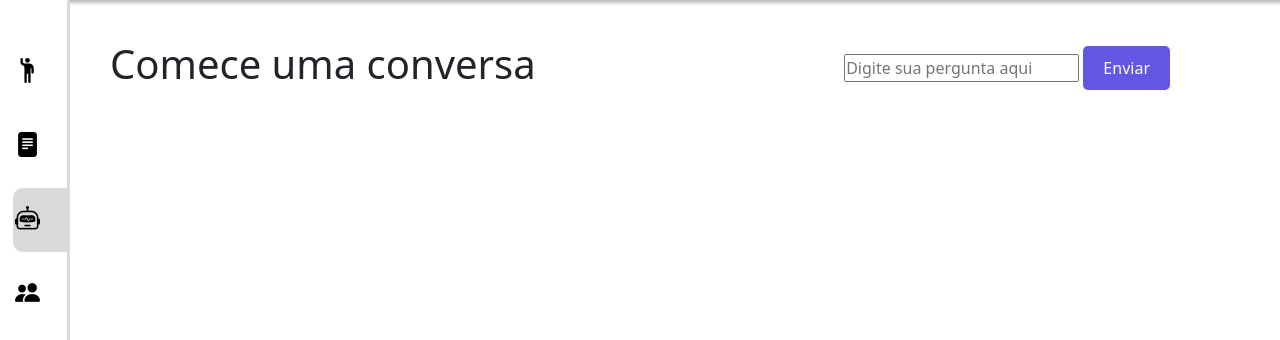
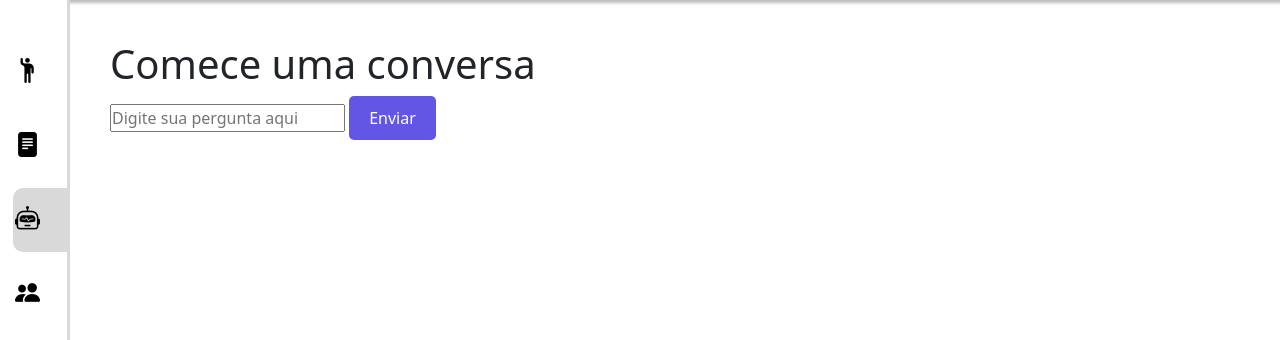
Before and after one commit to AndreyHenrique1/ProjetoTCC, a Flask app: page /ia in a window 1280 px wide. Shown: the part 80-420 px from the top of the page. Run offline with Flask 3, Linux system fonts and the light colour scheme; parts of the project's set-up code (start-up, migrations or seed data) failed here and were passed over.

Commit message:
Atualização

```diff
--- a/back-end/routes/ia_route.py
+++ b/back-end/routes/ia_route.py
@@ -2,7 +2,7 @@ from flask import Blueprint, render_template, request, jsonify
 import openai
 
 ia_route = Blueprint('ia', __name__)
-openai.api_key = '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'
+openai.api_key = 'sk-svcacct-KNCExInW1Ks2qEMqUCVoITq4IA2iPgRkwnVcKMHMp3AvY70tA_uEhdR-S5iYJA8T3BlbkFJIVIfz1Y1LhYl-PRYF8-I-vrqNuB0MLiXShOTisY2s9wHRhkQG4_C2MibeDQE8cAA'
 
 @ia_route.route('/ia', methods=['GET', 'POST'])
 def pagina_ia():
--- a/front-end/templates/ia.html
+++ b/front-end/templates/ia.html
@@ -7,8 +7,7 @@
     <title>Chat com IA</title>
 
     <!--Link do favicon-->
-    <link rel="shortcut icon" href="{{ url_for('static', filename='Imagens/Foto_logo_Icone.ico') }}"
-        type="image/x-icon">
+    <link rel="shortcut icon" href="{{ url_for('static', filename='Imagens/Foto_logo_Icone.ico') }}" type="image/x-icon">
 
     <!--Arquivo do CSS-->
     <link rel="stylesheet" href="{{ url_for('static', filename='style/estilo.css') }}">
@@ -37,13 +36,13 @@
     {% include 'menu_lateral.html' %}
 
     <main>
-        <div class="d-flex align-items-center mb-4 justify-content-between position-relative">
-            <h1>Comece uma conversa</h1>
-                <div id="resposta-container" class="resposta-container"></div>
-                <div class="input-container">
-                    <input type="text" id="input-pergunta" class="input-pergunta" placeholder="Digite sua pergunta aqui">
-                    <input type="submit" value="Enviar" class="btn_roxo">
-                </div>
+        <h1>Comece uma conversa</h1>
+
+        <div id="resposta-container" class="resposta-container"></div>
+
+        <div class="input-container">
+            <input type="text" id="input-pergunta" class="input-pergunta" placeholder="Digite sua pergunta aqui">
+            <input type="submit" value="Enviar" id="btn-enviar" class="btn_roxo"> <!-- Adiciona o ID aqui -->
         </div>
     </main>
 
```
